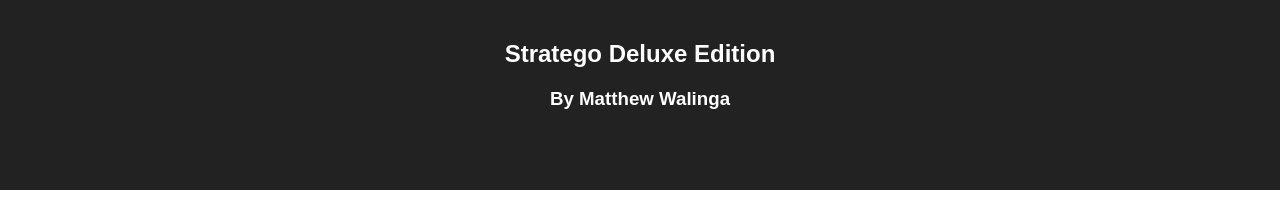
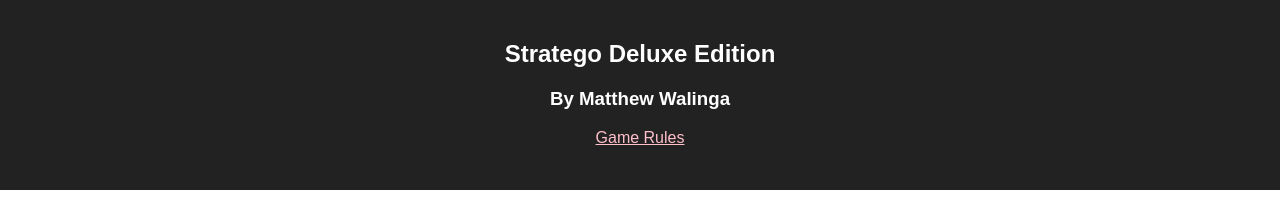
Before and after one commit to walinga/Stratego-Front-End, a React (Create React App) app: page / in a window 1280 px wide. Shown: the top 208 px of the page. Built offline with nearby package versions, Linux system fonts and the light colour scheme; no server answers.

Commit message:
Update TODOs, Add rules of the game

```diff
--- a/src/App.css
+++ b/src/App.css
@@ -57,3 +57,7 @@
 
   font-size: 30px;
 }
+
+.rules-link {
+  color: pink;
+}
--- a/src/App.js
+++ b/src/App.js
@@ -35,6 +35,7 @@
   startNewGame(team) {
     this.setState({ newGame: true });
     window.location.href += '?team=red';
+    // TODO: Display the URL of the opposite team to this user (to send to a friend)
   }
 
   endGame(team) {
@@ -42,8 +43,6 @@
   }
 
   getTeam() {
-    // IDEA: When a new 'base url' tab is opened, ask to start a new game;
-    //  then when a new game is started, display an opposite team URL to the user
     if (window.location.href.includes("?team=blue")) {
       return 'b';
     }
@@ -60,6 +59,9 @@
         <div className="App-header">
           <h2>Stratego Deluxe Edition</h2>
           <h3>By Matthew Walinga</h3>
+          <a
+            className="rules-link"
+            href="https://www.hasbro.com/common/documents/dad288501c4311ddbd0b0800200c9a66/d15aa64019b9f36910b4ca23616082d8.pdf">Game Rules</a>
         </div>
         <div className="Game-stage">
           {winner && <div className="game-over-banner">
--- a/src/Board.jsx
+++ b/src/Board.jsx
@@ -15,7 +15,7 @@
     this.onClick = this.onClick.bind(this);
     this.shouldShowMoveIndicator = this.shouldShowMoveIndicator.bind(this);
     this.parseRevealed = this.parseRevealed.bind(this);
-    this.islastMove2 = this.islastMove2.bind(this);
+    this.isLastMove = this.isLastMove.bind(this);
     this.showSelectedPiece = this.showSelectedPiece.bind(this);
   }
 
@@ -81,7 +81,7 @@
     }
   }
 
-  islastMove2(i,j) {
+  isLastMove(i,j) {
     const {team, lastMove} = this.props;
     if (lastMove === null) return false;
     if (team==='r' && lastMove.includes(this.redCoord(i,j))) {
@@ -92,12 +92,7 @@
     }
   }
 
-  // NOTE: Need a proxy function here. Seems like a React bug
-  isLastMove(i,j) {
-    return this.islastMove2(i,j);
-  }
-
-  // TODO: Only show if on same team
+  // TODO: Consider only showing the highlight if the user selected their own piece
   showSelectedPiece(i,j) {
     const lc = this.state.lastClick;
     if (!lc) return;
@@ -113,8 +108,8 @@
 
     let squares = [];
 
-    for (let i=0; i<numRows; i++) {
-      for (let j=0; j<numCols; j++) {
+    for (let i=0; i < numRows; i++) {
+      for (let j=0; j < numCols; j++) {
         squares.push(<Square
           key={[i,j]}
           row={i}
--- a/src/Game.jsx
+++ b/src/Game.jsx
@@ -60,7 +60,12 @@
       console.log("data:"); // DEBUG
       console.log(data);
       const positions = this.parseBoard(data.boardState);
-      this.setState({possibleMoves: data.validMoves, piecePositions: positions});
+      const lastMove = data.lastMove || null;
+      this.setState({
+        possibleMoves: data.validMoves,
+        piecePositions: positions,
+        lastMove: lastMove
+      });
     })
   }
 
@@ -116,15 +121,14 @@
   }
 
   parseBoard(data) {
-    // NOTE: Could "easily" construct this using a list of coords from the server
     let positions = {};
     let pieceData = data.split(/\s+/).map(x => x.trim());
     if (this.props.team === 'r') {
       pieceData = pieceData.reverse().slice(1); // trailing newline
     }
-    // NOTE: stuff is orange because of some weird Atom syntax bug
-    for (let i=0;i<8;i++) {
-      for (let j=0; j<10; j++) {
+
+    for (let i = 0; i < 8; i++) {
+      for (let j = 0; j < 10; j++) {
         if (positions[i]) {
           positions[i][j] = pieceData[i*10+j];
         } else {
--- a/src/Square.jsx
+++ b/src/Square.jsx
@@ -12,7 +12,7 @@
     if (piece.includes('11')) {
       return 'F';
     }
-    // TODO: 10 attacking trap shows up as 10,0
+    // TODO (low priority): 10 attacking trap shows up as 10,0
     if (piece.includes('0') && !piece.includes('10')) {
       return piece.replace(/0./, 'T');
     }
```
